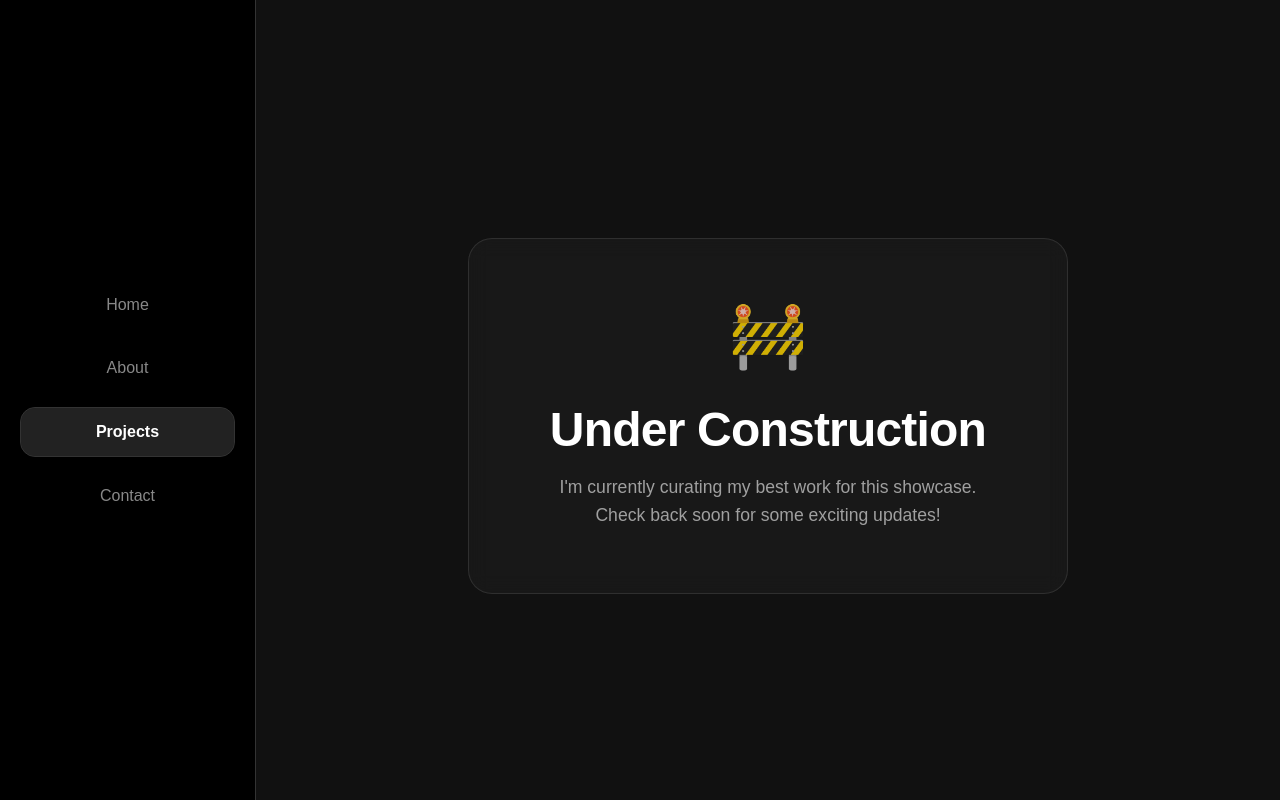
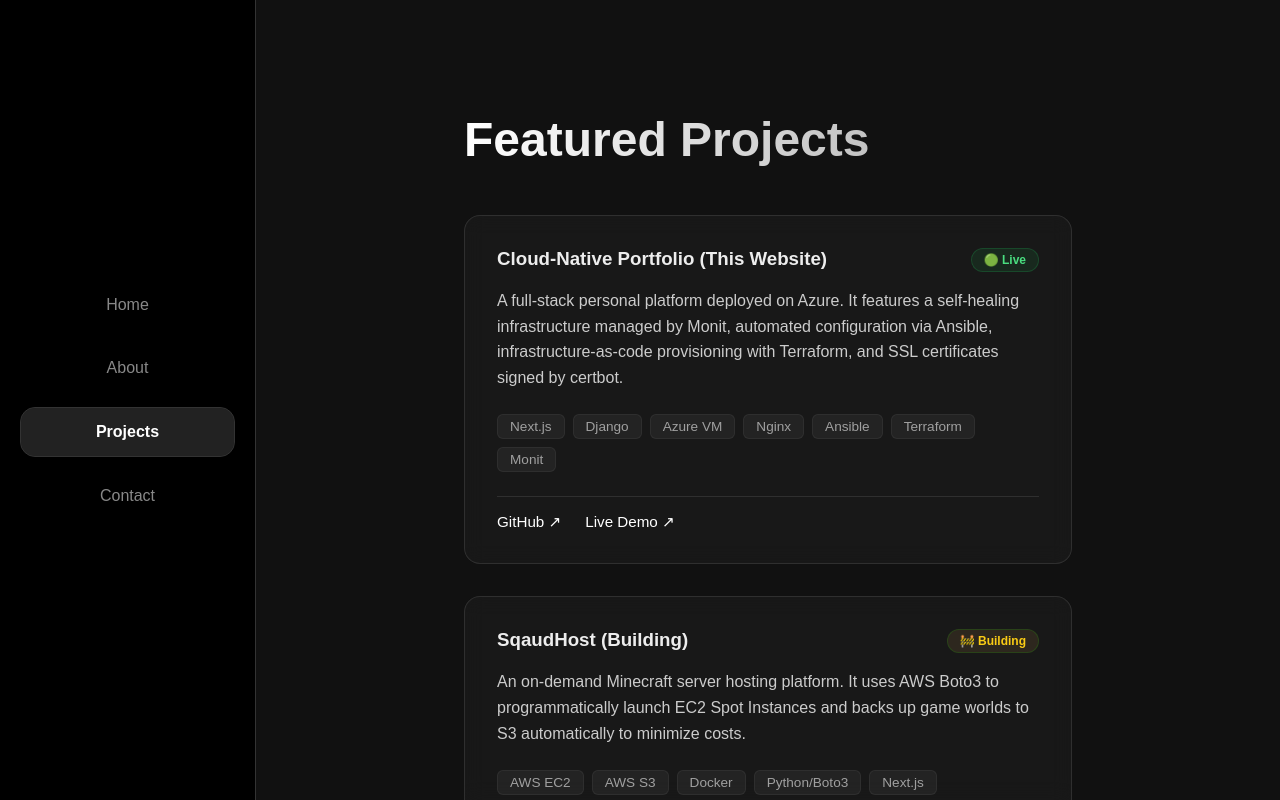
Before and after one commit to SeturamanKumar/Portfolio, a Next.js app in the folder client/: page /projects in a window 1280 px wide. Built offline with nearby package versions, Linux system fonts and the light colour scheme.

Commit message:
Added the Projects Page

```diff
--- /dev/null
+++ b/client/src/components/ProjectCard/ProjectCard.module.css
@@ -0,0 +1,94 @@
+.card {
+    background: rgba(255, 255, 255, 0.03);
+    border: 1px solid rgba(255, 255, 255, 0.1);
+    border-radius: 16px;
+    padding: 2rem;
+    display: flex;
+    flex-direction: column;
+    transition: transform 0.3s ease, border-color 0.3s ease;
+    backdrop-filter: blur(10px);
+    height: 100%;
+}
+
+.card:hover {
+    transform: translateY(-5px);
+    border-color: rgba(255, 255, 255, 0.3);
+}
+
+.cardHeader {
+    display: flex;
+    justify-content: space-between;
+    align-items: flex-start;
+    margin-bottom: 1rem;
+}
+
+.projectTitle {
+    font-size: 1.5rem;
+    font-weight: 700;
+    color: #fff;
+}
+
+.statusBadge {
+    font-size: 0.75rem;
+    padding: 0.25rem 0.75rem;
+    border-radius: 999px;
+    font-weight: 600;
+    background: rgba(255, 255, 255, 0.1);
+}
+
+.statusBadge[data-status="Live"] {
+    background: rgba(34, 197, 94, 0.1);
+    color: #4ade80;
+    border: 1px solid rgba(34, 197, 94, 0.2);
+}
+
+.statusBadge[data-status="In Progress"] {
+    background: rgba(234, 179, 94, 0.1);
+    color: #facc15;
+    border: 1px solid rgba(34, 179, 8, 0.2);
+}
+
+.description {
+    color: #ccc;
+    line-height: 1.6;
+    margin-bottom: 1.5rem;
+    flex-grow: 1;
+}
+
+
+.techStack {
+    display: flex;
+    flex-wrap: wrap;
+    gap: 0.5rem;
+    margin-bottom: 1.5rem;
+}
+
+.tag {
+    background: rgba(255, 255, 255, 0.05);
+    color: #a0a0a0;
+    padding: 0.25rem 0.75rem;
+    border-radius: 6px;
+    font-size: 0.85rem;
+    border: 1px solid rgba(255, 255, 255, 0.05);
+}
+
+.links {
+    display: flex;
+    gap: 1.5rem;
+    margin-top: auto;
+    padding-top: 1rem;
+    border-top: 1px solid rgba(255, 255, 255, 0.1);
+}
+
+.link {
+    color: #fff;
+    font-size: 0.95rem;
+    text-decoration: none;
+    font-weight: 500;
+    transition: color 0.4s ease;
+}
+
+.link:hover {
+    color: #4ade80;
+    text-decoration: underline;
+}
--- /dev/null
+++ b/client/src/components/ProjectCard/ProjectCard.tsx
@@ -0,0 +1,49 @@
+import styles from "./ProjectCard.module.css";
+
+interface ProjectProps {
+    title: string,
+    description: string,
+    tech: string[],
+    status: "Live" | "In Progress",
+    links: {
+        github: string,
+        live: string,
+    };
+}
+
+export default function ProjectCard({ title, description, tech, status, links }: ProjectProps) {
+
+    return (
+        <div className={styles.card}>
+            <div className={styles.cardHeader}>
+                <h3 className={styles.projectsTitle}>{title}</h3>
+                <div className={styles.statusBadge} data-status={status}>
+                    {status === "Live" ? "🟢 Live" : "🚧 Building"}
+                </div>
+            </div>
+            <p className={styles.description}>{description}</p>
+            <div className={styles.techStack}>
+                {
+                    tech.map((item) => (
+                        <span key={item} className={styles.tag}>
+                            {item}
+                        </span>
+                    ))
+                }
+            </div>
+            <div className={styles.links}>
+                <a href={links.github} target="_blank" rel="noopener noreferrer" className={styles.link}>
+                    GitHub ↗
+                </a>
+                {
+                    status === "Live" && (
+                        <a href={links.live} target="_blanks" rel="noopener noreferrer" className={styles.link}>
+                            Live Demo ↗
+                        </a>
+                    )
+                }
+            </div>
+        </div>
+    );
+
+}
--- a/client/src/components/ProjectsMe/ProjectsMe.module.css
+++ b/client/src/components/ProjectsMe/ProjectsMe.module.css
@@ -1,47 +1,28 @@
 .section {
   min-height: 100vh;
+  padding: 6rem 2rem;
+  width: 100%;
   display: flex;
-  justify-content: center;
-  align-items: center;
-  padding: 2rem;
+  justify-content: column;
+}
+
+.container {
+  max-width: 1200px;
   width: 100%;
 }
 
-.container {
-  background: rgba(255, 255, 255, 0.03);
-  border: 1px solid rgba(255, 255, 255, 0.1);
-  border-radius: 24px;
-  padding: 4rem 2rem;
-  text-align: center;
-  max-width: 600px;
-  width: 100%;
-  backdrop-filter: blur(10px);
+.heading {
+  font-size: 3rem;
+  font-weight: 800;
+  margin-bottom: 3rem;
+  background: linear-gradient(90deg, #fff, #a5a5a5);
+  -webkit-background-clip: text;
+  -webkit-text-fill-color: transparent;
+  text-align: left;
 }
 
-.icon {
-  font-size: 4rem;
-  margin-bottom: 1.5rem;
-  display: inline-block;
-  opacity: 0.8;
-  animation: bounce 2s infinite ease-in-out;
+.grid {
+  display: grid;
+  grid-template-columns: repeat(auto-fit, minmax(350px, 1fr));
+  gap: 2rem;
 }
-
-.title {
-  font-size: clamp(2rem, 4vw, 3rem);
-  font-weight: 800;
-  color: #fff;
-  margin-bottom: 1rem;
-  letter-spacing: -0.05rem;
-  overflow: hidden;
-}
-
-.subtitle {
-  color: #a0a0a0;
-  font-size: 1.1rem;
-  line-height: 1.6;
-}
-
-@keyframes bounce {
-  0%, 100% { transform: translateY(0); }
-  50% { transform: translateY(-10px); }
-}
--- a/client/src/components/ProjectsMe/ProjectsMe.tsx
+++ b/client/src/components/ProjectsMe/ProjectsMe.tsx
@@ -1,16 +1,58 @@
 import styles from "./ProjectsMe.module.css";
+import ProjectCard from "../ProjectCard/ProjectCard";
+
+const projects = [
+  {
+    title: "Cloud-Native Portfolio (This Website)",
+    description: "A full-stack personal platform deployed on Azure. It features a self-healing infrastructure managed by Monit, automated configuration via Ansible, infrastructure-as-code provisioning with Terraform, and SSL certificates signed by certbot.",
+    tech: [
+      "Next.js",
+      "Django",
+      "Azure VM",
+      "Nginx",
+      "Ansible",
+      "Terraform",
+      "Monit",
+    ],
+    status: "Live" as const,
+    links: {
+      github: "https://github.com/SeturamanKumar/Portfolio",
+      live: "https://seturaman.me",
+    },
+  },
+  {
+    title: "SqaudHost (Building)",
+    description: "An on-demand Minecraft server hosting platform. It uses AWS Boto3 to programmatically launch EC2 Spot Instances and backs up game worlds to S3 automatically to minimize costs.",
+    tech: [
+      "AWS EC2",
+      "AWS S3",
+      "Docker",
+      "Python/Boto3",
+      "Next.js",
+    ],
+    status: "In Progress" as const,
+    links: {
+      github: "https://github.com/SeturamanKumar",
+      live: "#",
+    },
+  },
+];
 
 export default function Projects() {
   return (
     <section className={styles.section} id="projects">
       <div className={styles.container}>
-        <span className={styles.icon}>🚧</span>
-        <h2 className={styles.title}>Under Construction</h2>
-        <p className={styles.subtitle}>
-          I'm currently curating my best work for this showcase.
-          <br />
-          Check back soon for some exciting updates!
-        </p>
+        <h2 className={styles.heading}>Featured Projects</h2>
+        <div className={styles.grid}>
+          {
+            projects.map((project, index) => (
+              <ProjectCard
+                key={index}
+                {...project}
+              />
+            ))
+          }
+        </div>
       </div>
     </section>
   );
```
Also changed, not shown: client/src/components/Skills/Skills.tsx (+7 -7 lines).
